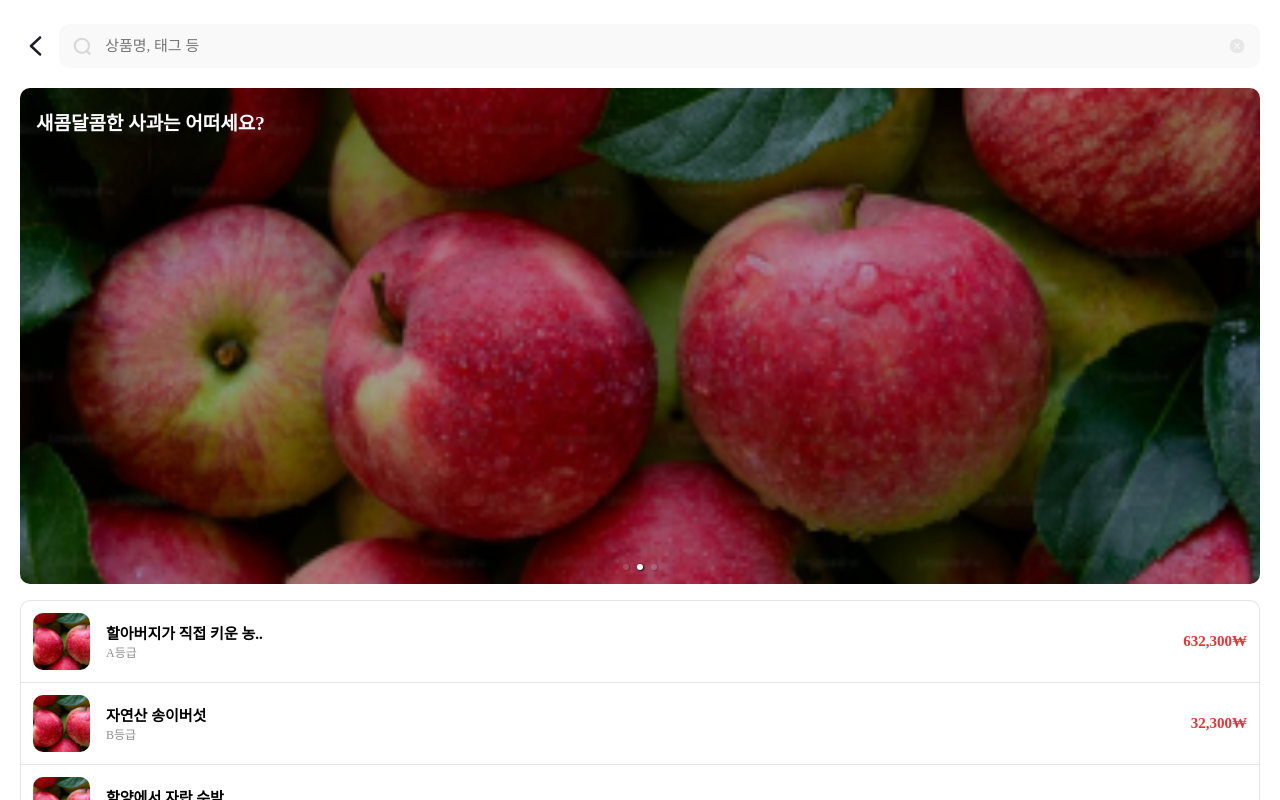
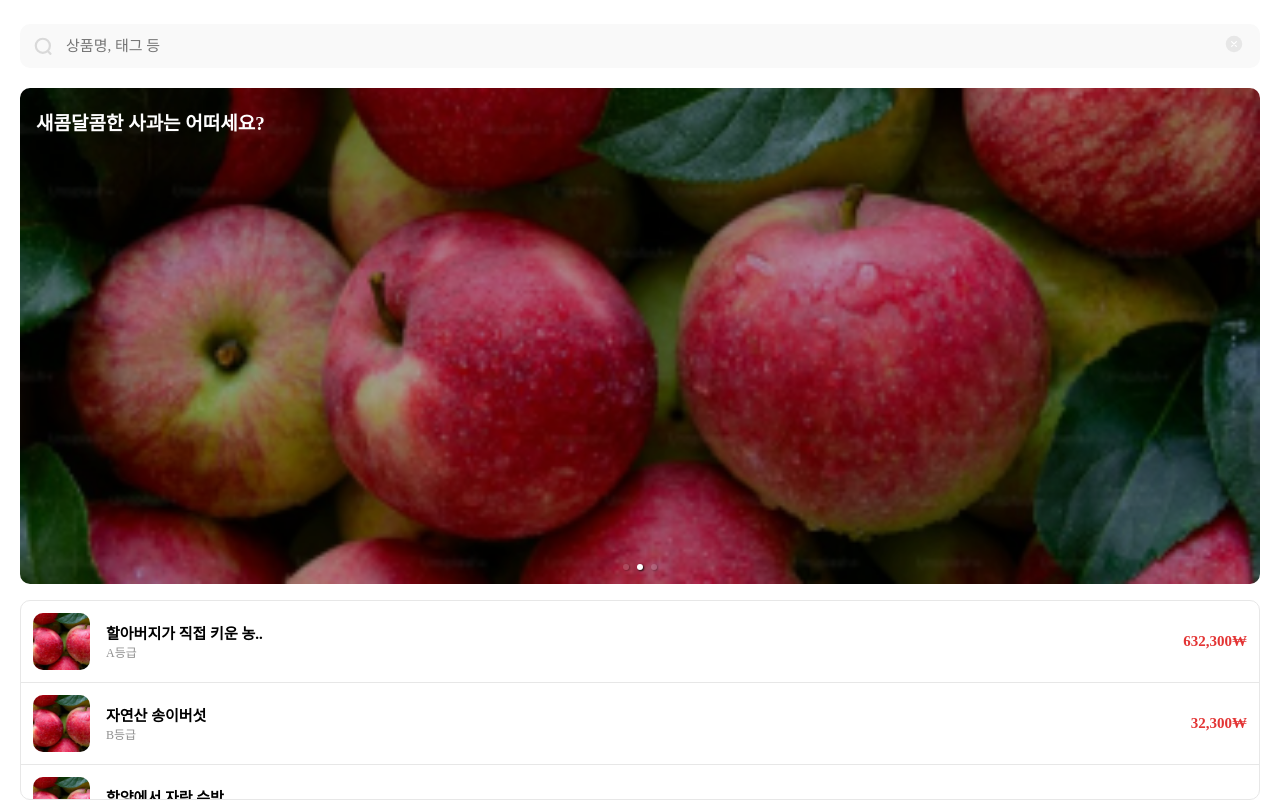
Before and after one commit to hackersground-kr/hg-FiveSelves, a React (Create React App) app: page / in a window 1280 px wide. Shown: the top 800 px of the page. Built offline with nearby package versions, Linux system fonts and the light colour scheme.

Commit message:
fsdfgafsdf

```diff
--- /dev/null
+++ b/src/assets/icon/SmallX.tsx
@@ -0,0 +1,23 @@
+import React from 'react';
+
+const SmallX = () => {
+  return (
+    <svg
+      width="14"
+      height="14"
+      viewBox="0 0 14 14"
+      fill="none"
+      xmlns="http://www.w3.org/2000/svg"
+    >
+      <g id="ph:x-bold">
+        <path
+          id="Vector"
+          d="M11.4018 10.4732C11.5251 10.5965 11.5943 10.7637 11.5943 10.9381C11.5943 11.1124 11.5251 11.2796 11.4018 11.4029C11.2785 11.5262 11.1113 11.5954 10.9369 11.5954C10.7626 11.5954 10.5954 11.5262 10.4721 11.4029L6.99998 7.92969L3.52677 11.4018C3.40349 11.5251 3.23628 11.5943 3.06193 11.5943C2.88758 11.5943 2.72037 11.5251 2.59709 11.4018C2.4738 11.2785 2.40454 11.1113 2.40454 10.937C2.40454 10.7626 2.4738 10.5954 2.59709 10.4721L6.07029 7L2.59818 3.5268C2.4749 3.40352 2.40563 3.23631 2.40563 3.06196C2.40563 2.88761 2.4749 2.7204 2.59818 2.59711C2.72146 2.47383 2.88867 2.40457 3.06302 2.40457C3.23737 2.40457 3.40458 2.47383 3.52787 2.59711L6.99998 6.07032L10.4732 2.59657C10.5965 2.47328 10.7637 2.40402 10.938 2.40402C11.1124 2.40402 11.2796 2.47328 11.4029 2.59657C11.5262 2.71985 11.5954 2.88706 11.5954 3.06141C11.5954 3.23576 11.5262 3.40297 11.4029 3.52625L7.92966 7L11.4018 10.4732Z"
+          fill="#B3B3B3"
+        />
+      </g>
+    </svg>
+  );
+};
+
+export default SmallX;
--- a/src/assets/icon/X.tsx
+++ b/src/assets/icon/X.tsx
@@ -3,8 +3,8 @@ import React from 'react';
 const X = () => {
   return (
     <svg
-      width="50"
-      height="50"
+      width="52"
+      height="52"
       viewBox="0 0 44 44"
       fill="none"
       xmlns="http://www.w3.org/2000/svg"
--- a/src/components/Product/index.tsx
+++ b/src/components/Product/index.tsx
@@ -8,13 +8,11 @@ interface OwnProps {
   title: string;
   grade: string;
   price: string;
-  isFirst: boolean;
-  isLast: boolean;
 }
 
-const Product = ({ image, title, grade, price, isFirst, isLast }: OwnProps) => {
+const Product = ({ image, title, grade, price }: OwnProps) => {
   return (
-    <_.Product_Layout isFirst={isFirst} isLast={isLast}>
+    <_.Product_Layout>
       <_.Product_Image src={image} alt="상품" />
       <_.Product_Content>
         <_.Product_Title>{title}</_.Product_Title>
--- a/src/components/Product/style.ts
+++ b/src/components/Product/style.ts
@@ -3,20 +3,15 @@
 import { theme } from 'lib/utils/style/theme';
 import styled from 'styled-components';
 
-export const Product_Layout = styled.div<{ isFirst: boolean; isLast: boolean }>`
+export const Product_Layout = styled.div`
   padding: 12px;
   width: 100%;
   display: flex;
   gap: 16px;
   align-items: center;
-  border-radius: ${({ isFirst, isLast }) =>
-    isFirst ? '10px 10px 0 0' : isLast ? '0 0 10px 10px' : '0'};
-  border-top: ${({ isFirst }) => (isFirst ? '1px solid #e5e5e5' : 'none')};
-  border-bottom: ${({ isLast }) => (isLast ? '1px solid #e5e5e5' : 'none')};
-  border-left: 1px solid #e5e5e5;
-  border-right: 1px solid #e5e5e5;
-  &:not(:first-child):not(:last-child) {
-    border-top: 1px solid #e5e5e5;
+  border-bottom: 1px solid ${theme.grey[200]};
+  &:last-child {
+    border-bottom: none;
   }
 `;
 
--- a/src/components/SearchBar/index.tsx
+++ b/src/components/SearchBar/index.tsx
@@ -1,19 +1,37 @@
 /*eslint-disable*/
-import React, { useState } from 'react';
+import React, { InputHTMLAttributes, useState } from 'react';
 import * as _ from './style';
 import Search from 'assets/icon/Search';
 import X from 'assets/icon/X';
 import BackIcon from 'assets/icon/BackIcon';
 
-const SearchBar = () => {
-  const [isSearching, setIsSearching] = useState(true);
+interface OwnProps {
+  searchInput: string;
+  setSearchInput: React.Dispatch<React.SetStateAction<string>>;
+}
+
+const SearchBar = ({ searchInput, setSearchInput }: OwnProps) => {
+  const handleSearch = (e: React.ChangeEvent<HTMLInputElement>) => {
+    setSearchInput(e.target.value);
+  };
+
+  const handleClearInput = () => {
+    setSearchInput('');
+  };
+
   return (
     <_.SearchBar_Layout>
-      {isSearching && <BackIcon />}
+      {searchInput && <BackIcon />}
       <_.SearchBar_Container>
         <Search />
-        <_.SearchBar_Input placeholder="상품명, 태그 등" />
-        <X />
+        <_.SearchBar_Input
+          placeholder="상품명, 태그 등"
+          value={searchInput}
+          onChange={handleSearch}
+        />
+        <div onClick={handleClearInput}>
+          <X />
+        </div>
       </_.SearchBar_Container>
     </_.SearchBar_Layout>
   );
--- a/src/pages/Main/index.tsx
+++ b/src/pages/Main/index.tsx
@@ -8,9 +8,12 @@ import { Carousel } from 'react-responsive-carousel';
 import Apple from 'assets/image/Apple.png';
 import Product from 'components/Product';
 import { itemList } from 'data/itemList';
+import SmallX from 'assets/icon/SmallX';
 
 const Main = () => {
   const [currentIndex, setCurrentIndex] = useState(0);
+  const [searchInput, setSearchInput] = useState('');
+
   const imageData = [
     {
       label: 'Image 1',
@@ -44,7 +47,22 @@ const Main = () => {
 
   return (
     <_.Main_Layout>
-      <SearchBar />
+      <SearchBar searchInput={searchInput} setSearchInput={setSearchInput} />
+      {searchInput ? (
+        <>
+          <_.Main_Top>
+            <_.Main_Latest>최근 검색어</_.Main_Latest>
+            <_.Main_Erase>지우기</_.Main_Erase>
+          </_.Main_Top>
+          <_.Main_HistoryList>
+            <_.Main_History>
+              <_.Main_ProductName>풋사과</_.Main_ProductName>
+              <SmallX />
+            </_.Main_History>
+          </_.Main_HistoryList>
+        </>
+      ) : (
+        <>
           <_.CustomCarousel>
             <Carousel
               showArrows={false}
@@ -65,11 +83,11 @@ const Main = () => {
                 title={product.title}
                 grade={product.grade}
                 price={product.price}
-            isFirst={index === 0}
-            isLast={index === itemList.length - 1}
               />
             ))}
           </_.Main_ProductList>
+        </>
+      )}
     </_.Main_Layout>
   );
 };
--- a/src/pages/Main/style.ts
+++ b/src/pages/Main/style.ts
@@ -47,7 +47,53 @@ export const CustomCarousel = styled.div`
 `;
 
 export const Main_ProductList = styled.div`
-  padding-top: 16px;
+  margin-top: 16px;
   display: flex;
   flex-direction: column;
+  border-radius: 10px;
+  border: 1px solid ${theme.grey[200]};
+  overflow-y: auto;
+  height: calc(100vh - 350px);
 `;
+
+export const Main_Top = styled.div`
+  display: flex;
+  padding-top: 20px;
+  width: 100%;
+  align-items: end;
+  justify-content: space-between;
+`;
+
+export const Main_Latest = styled.p`
+  color: ${theme.uncategorized.Black};
+  font-size: 18px;
+  font-weight: 700;
+`;
+
+export const Main_Erase = styled.p`
+  color: ${theme.uncategorized.Black};
+  font-size: 12px;
+  font-weight: 400;
+`;
+
+export const Main_HistoryList = styled.div`
+  display: flex;
+  gap: 8px;
+  overflow: auto;
+  padding-top: 8px;
+`;
+
+export const Main_History = styled.div`
+  display: flex;
+  padding: 8px 10px 8px 14px;
+  border-radius: 20px;
+  align-items: center;
+  gap: 6px;
+  border: 1px solid ${theme.grey[200]};
+`;
+
+export const Main_ProductName = styled.p`
+  color: ${theme.uncategorized.Black};
+  font-size: 15px;
+  font-weight: 400;
+`;
```
Lines whose indentation alone changed are shown as unchanged.
